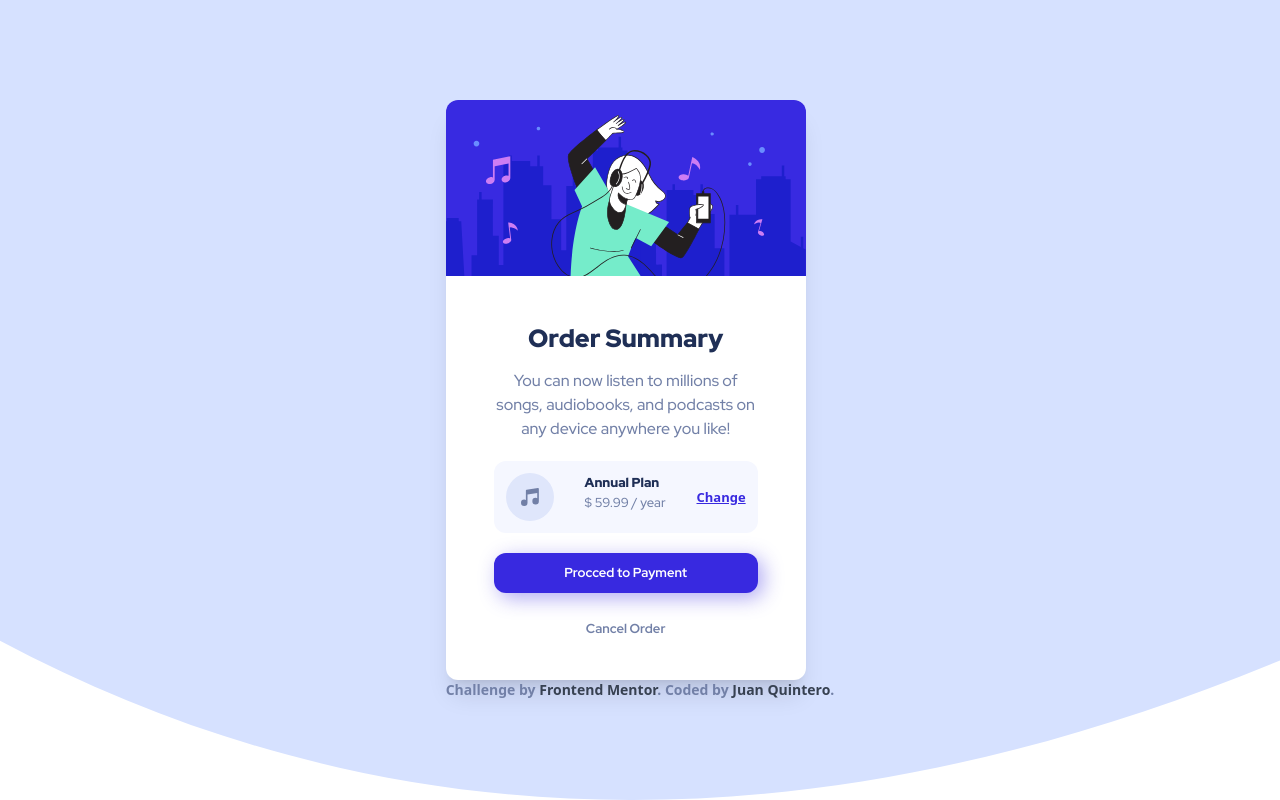
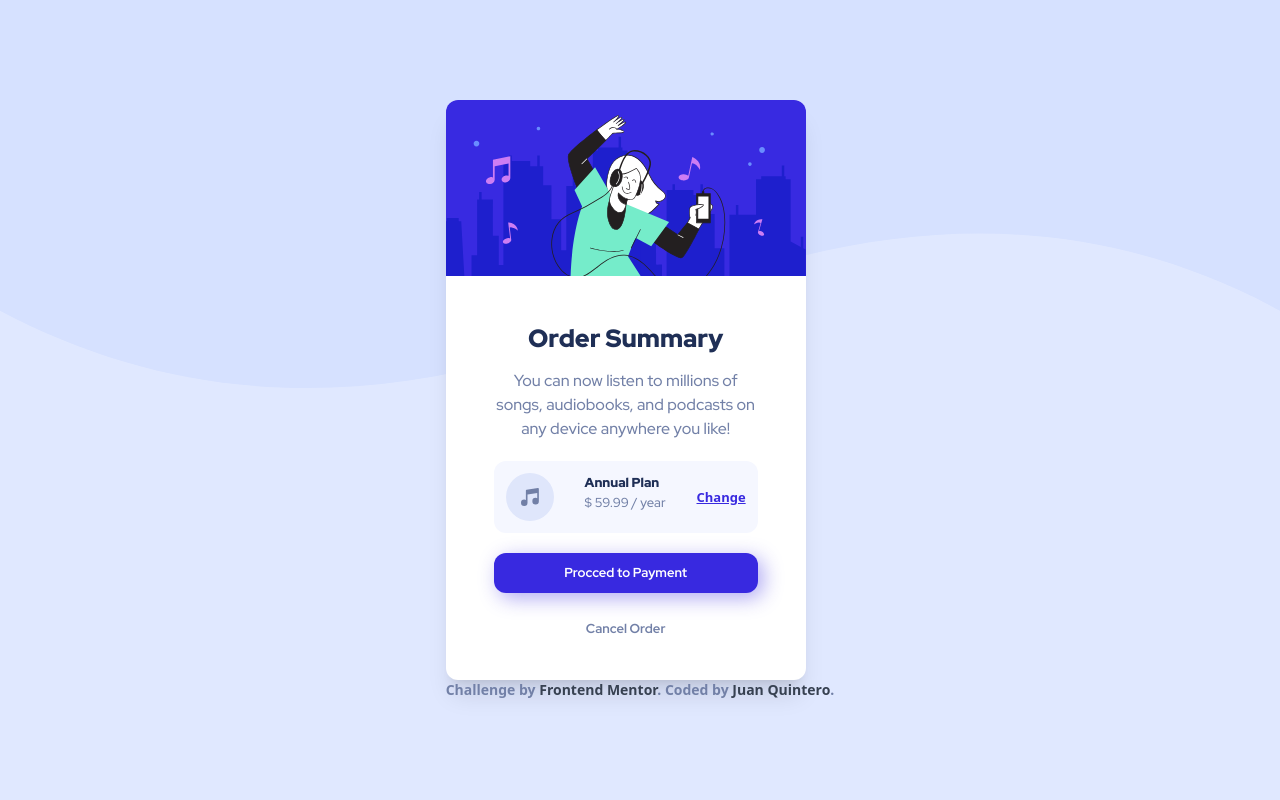
Before and after one commit to JuanPQ26/order-summary-component, a website: page index.html in a window 1280 px wide. Drawn offline with nearby package versions, Linux system fonts and the light colour scheme.

Commit message:
fixed background

```diff
--- a/public/styles/sass/styles.sass
+++ b/public/styles/sass/styles.sass
@@ -6,6 +6,7 @@ $bright-blue-hover-color: hsl(255, 75%, 52%)
 $desaturated-blue-color: hsl(224, 23%, 55%)
 $desaturated-blue-hover-color: hsl(224, 23%, 40%)
 
+$pale-blue-color: hsl(225, 100%, 94%)
 $very-pale-blue-color: hsl(225, 100%, 98%)
 $dark-blue-color: hsl(223, 47%, 23%)
 
@@ -18,8 +19,10 @@ $bright-blue-hover-shadow-color: rgba(87, 41, 224, 0.25)
 
 body
   background-image: url(../../images/pattern-background-desktop.svg)
-  background-size: 100% 100%
-  background-size: cover
+  background-size: contain
+  background-repeat: no-repeat
+  background-position: top
+  background-color: $pale-blue-color
 
 main
   width: 100vw
```
Also changed, not shown: public/styles/css/styles.css, 1 other file.
